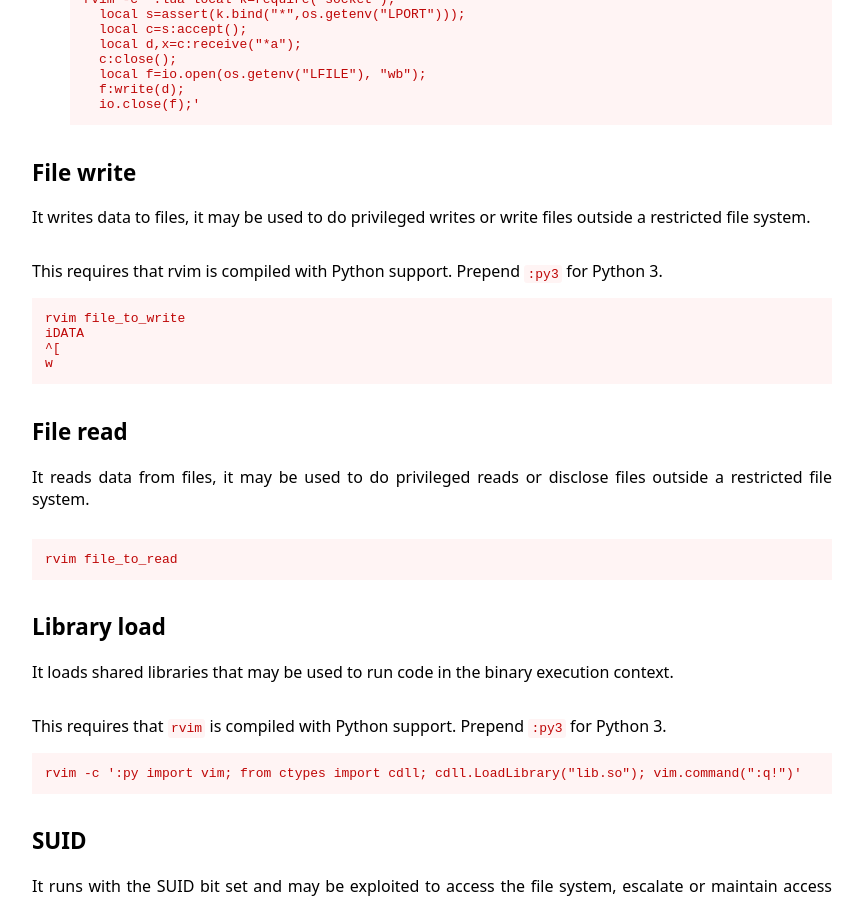
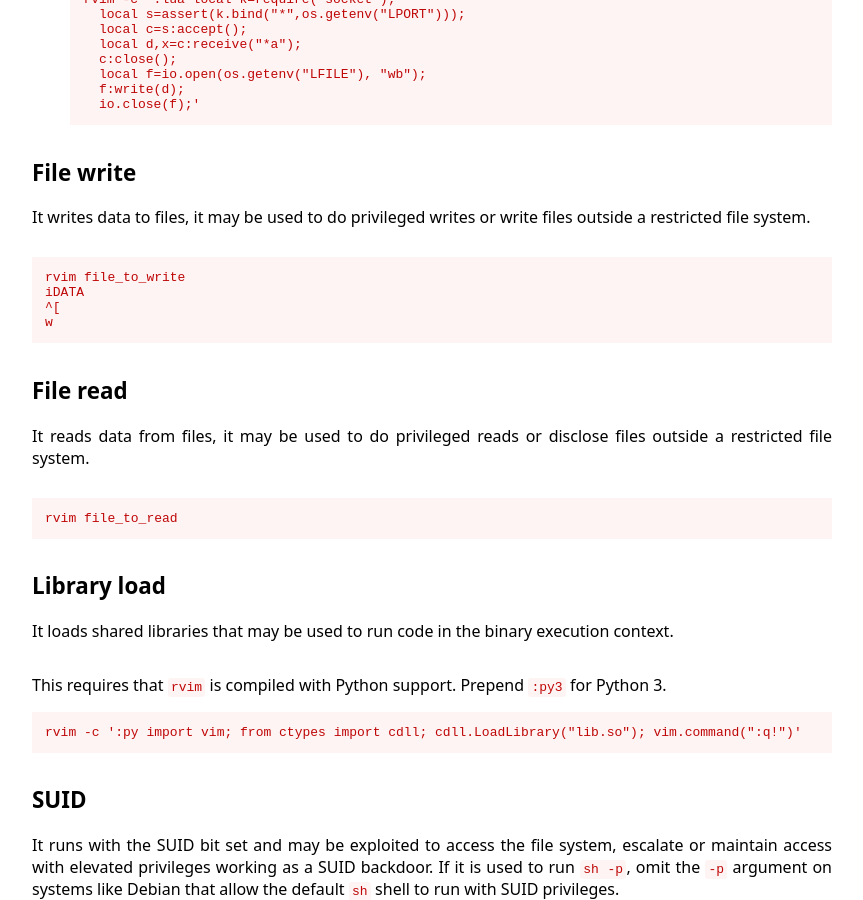
Before and after one commit to GTFOBins/GTFOBins.github.io, a Jekyll site: the page built from _gtfobins/rvim.md, in a window 1280 px wide and 900 px high, scrolled down 2777 px. Shown: the whole window, without its empty margins (208-1071 px from the left). Built offline with Jekyll 4.4.1, drawn with Linux system fonts in a browser that asks for light colours.

Commit message:
Fix rvim file-write description

```diff
--- a/_gtfobins/rvim.md
+++ b/_gtfobins/rvim.md
@@ -92,8 +92,7 @@ functions:
           f:write(d);
           io.close(f);'
   file-write:
-    - description: This requires that rvim is compiled with Python support. Prepend `:py3` for Python 3.
-      code: |
+    - code: |
         rvim file_to_write
         iDATA
         ^[
```
